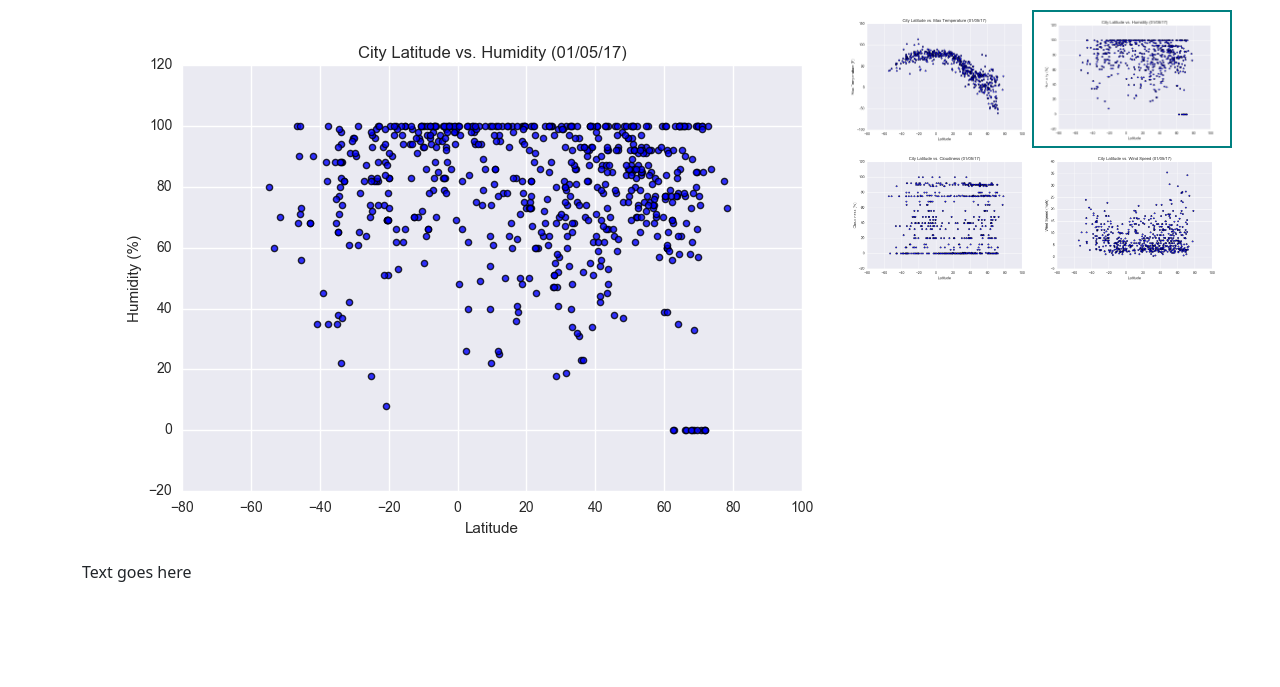
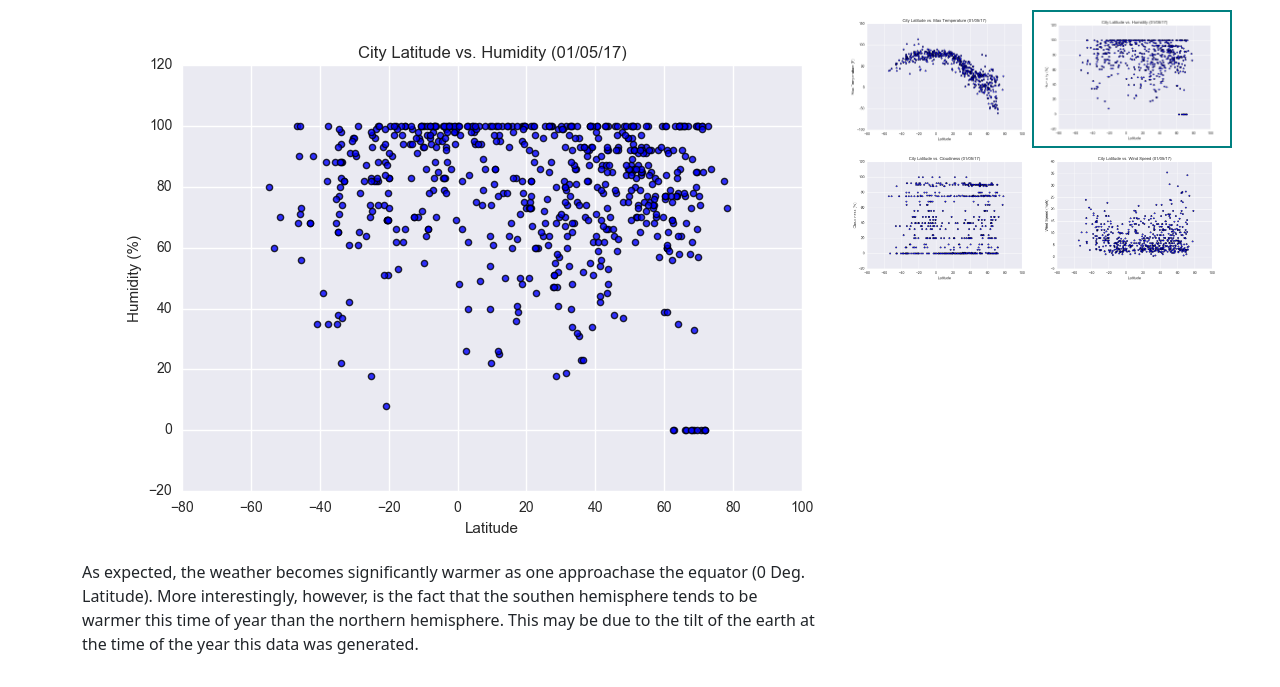
Before and after one commit to cgangi2216/Web-Design-Challenge, a plain HTML site: page plot2.html in a window 1280 px wide. Shown: the part 113-800 px from the top of the page. Drawn offline with nearby package versions, Linux system fonts and the light colour scheme.

Commit message:
Update text on visualization pages

```diff
--- a/plot2.html
+++ b/plot2.html
@@ -57,7 +57,9 @@
                 <h3>Latitude vs Humidity</h3><hr>
                 <img width="800" src="Resources/assets/images/Fig2.png" />
                 <p>
-                    Text goes here
+                    As expected, the weather becomes significantly warmer as one approachase the equator (0 Deg. Latitude).
+                    More interestingly, however, is the fact that the southen hemisphere tends to be warmer this time of year than the northern hemisphere.
+                    This may be due to the tilt of the earth at the time of the year this data was generated.
                 </p>
             </div>
             <div class="col-12 col-lg-2 col-xl-4">
```
Also changed, not shown: plot3.html (+3 -1 lines), plot4.html (+3 -1 lines).
